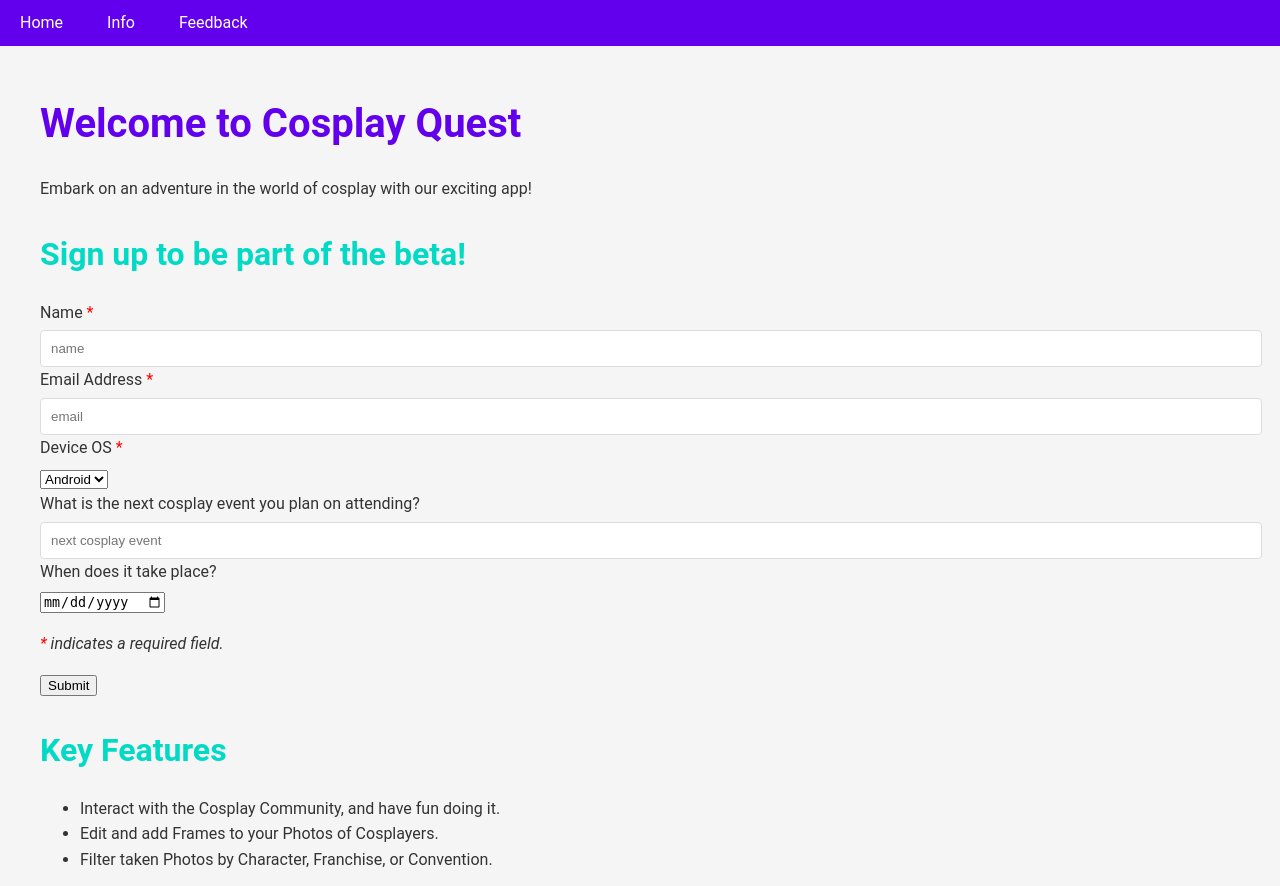
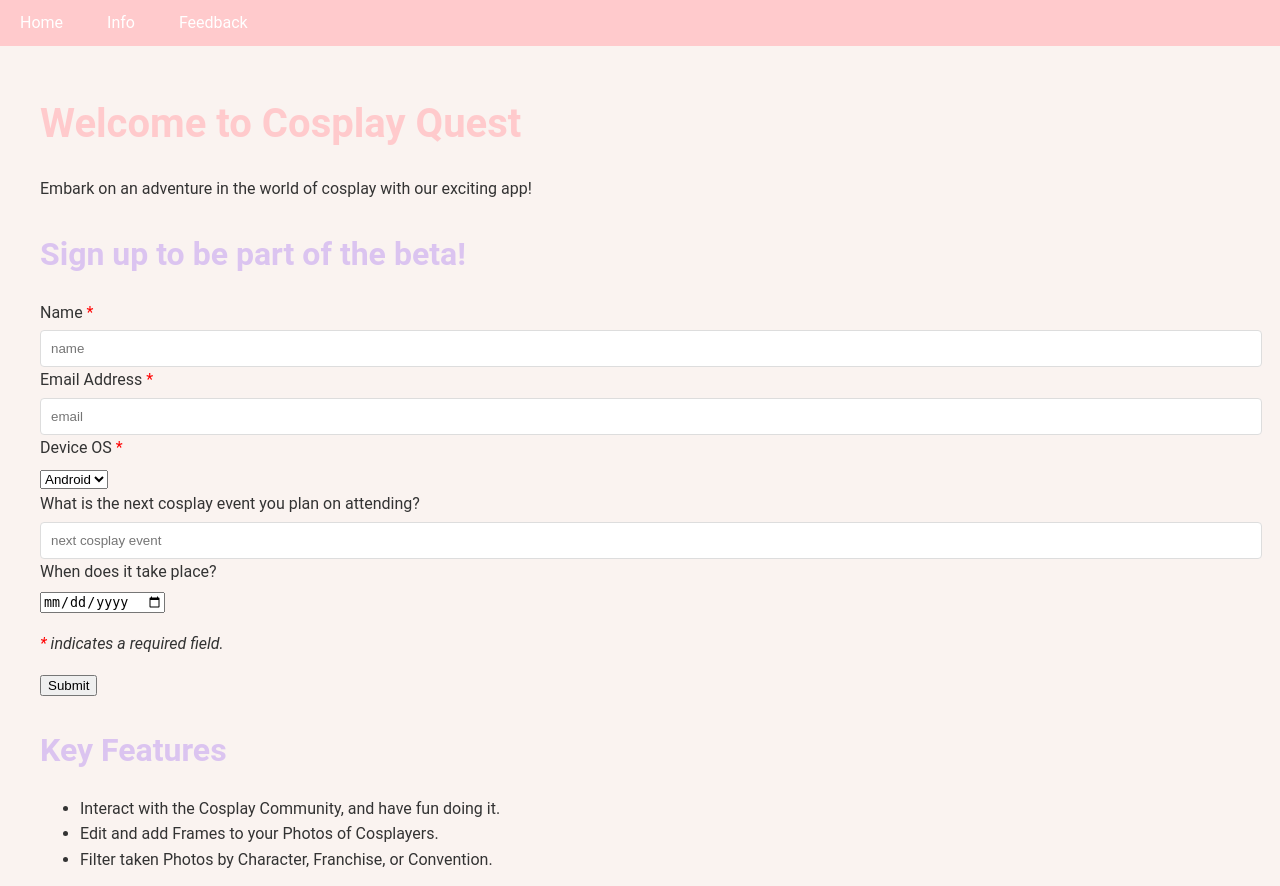
Before and after one commit to EcraepNahte/Cosplay-Quest-Website, a FastAPI app: page / in a window 1280 px wide. Shown: the top 886 px of the page. Run offline with FastAPI, Linux system fonts and the light colour scheme; some libraries are stand-ins or nearby versions.

Commit message:
Small css changes

```diff
--- a/static/styles.css
+++ b/static/styles.css
@@ -1,10 +1,11 @@
 /* Base styles */
 :root {
-    --primary-color: #6200ee;
-    --secondary-color: #03dac6;
-    --background-color: #f5f5f5;
+    --primary-color: #FFCACC;
+    --secondary-color: #DBC4F0;
+    --background-color: #FAF3F0;
     --text-color: #333333;
     --error-color: #b00020;
+    --success-color: green;
   }
 
   body {
@@ -138,11 +139,11 @@
   }
 
   .successtext {
-    color: greenyellow;
+    color: var(--success-color);
   }
 
   .failtext {
-    color: red;
+    color: var(--error-color);
   }
 
   /* Responsive design */
--- a/templates/home.html
+++ b/templates/home.html
@@ -5,7 +5,6 @@
     <h1>Welcome to Cosplay Quest</h1>
     <p>Embark on an adventure in the world of cosplay with our exciting app!</p>
 
-    <div id="responseMessage"></div>
     <form hx-post="/beta-signup" hx-swap="innerHTML scroll" hx-target="#responseMessage">
         <h2>Sign up to be part of the beta!</h2>
         <label for="name">Name <span style="color: red;">*</span></label>
@@ -24,6 +23,7 @@
         <p><i><span style="color: red;">*</span> indicates a required field.</i></p>
         <input type="submit" value="Submit" />
     </form>
+    <div id="responseMessage"></div>
 
     <!-- <div class="cta-buttons">
         <a href="#" class="button button-primary">Download for iOS</a>
--- a/templates/partials/beta_response.html
+++ b/templates/partials/beta_response.html
@@ -1,5 +1,5 @@
 {% if success %}
-<p class="sucesstext">{{email}} has been signed up for the beta. Expect to recieve an email within a few days.</p>
+<p class="successtext">{{email}} has been signed up for the beta. Expect to recieve an email within a few days.</p>
 {% else %}
 <p class="failtext">Hmmm... Something went wrong. Please try again in a few moments...</p>
 {% endif %}
```
Also changed, not shown: cosplay_quest_web.db.
